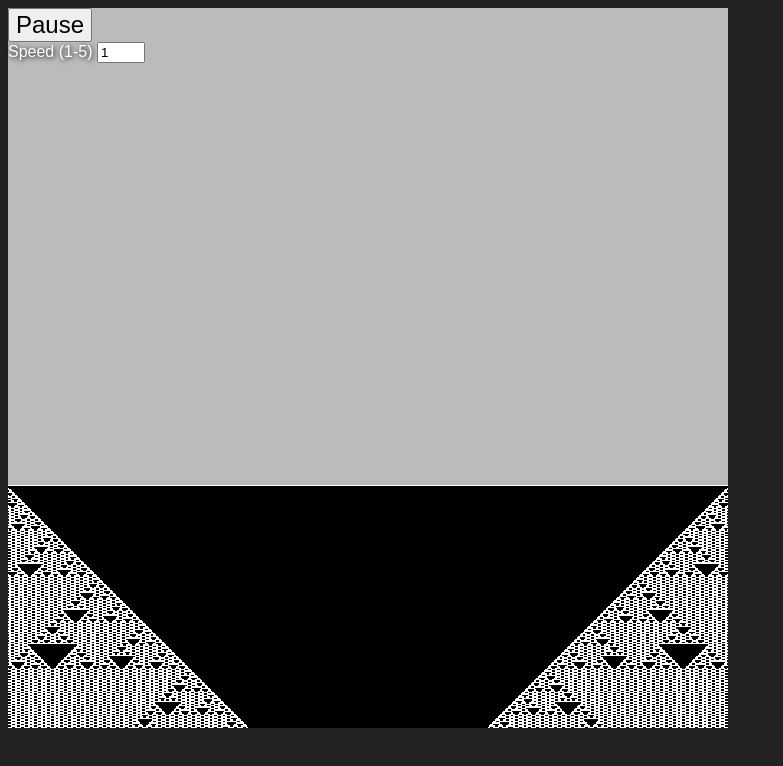
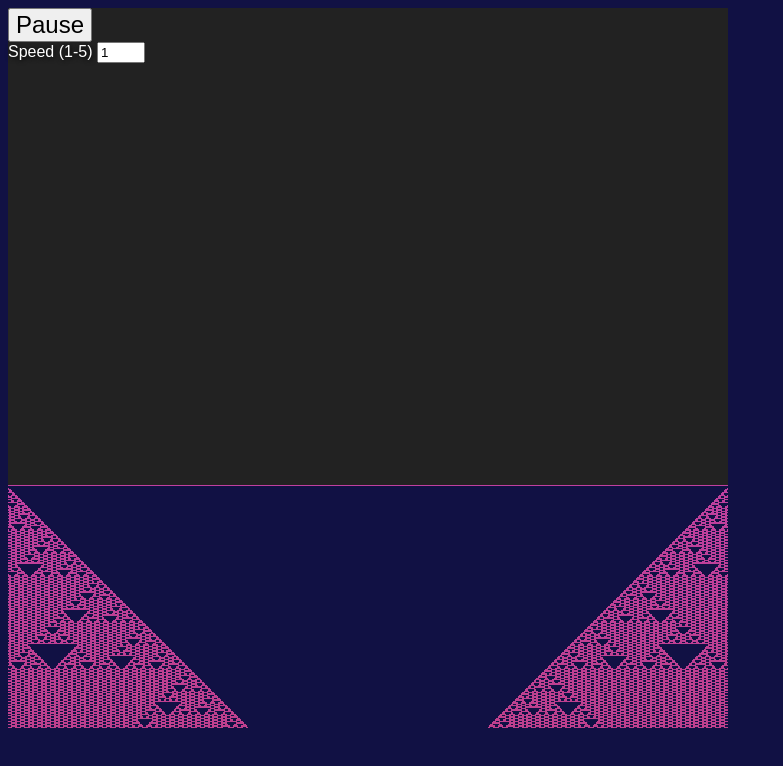
Before and after one commit to DavidClegg/1DCellularAutomata, a plain HTML site: page index.html in a window 1280 px wide. Both pictures are taken after a click on the button "Play". Shown: the whole page, without its empty margins (0-783 px from the left). Drawn offline with Linux system fonts and the light colour scheme.

Commit message:
I like these colours

```diff
--- a/script.js
+++ b/script.js
@@ -16,7 +16,10 @@ window.onload = () => {
 
 let game = new Array(width);
 game.fill(0); // Initialise the first line as all 0's
-let colours = ["white", "black"];
+let hue = 0;
+let hueDir = 1;
+let CC = `hsl(${hue}, 100%, 50%)`;
+let colours = [CC, "#114"];
 let rule = '10000001'.split("");
     /* Fun rules:
     [10110110] | 109 | Boxes
@@ -28,6 +31,18 @@ let rule = '10000001'.split("");
     */
 function update(){
     // create new array
+    if(hue > 90)
+    {
+      hueDir = -1
+      console.log("going down")
+    } else if (hue < 1)
+    {
+      hueDir = 1
+      console.log("going up")
+    }
+    hue = (hue+(hueDir/20));
+    CC = `hsl(${hue+315}, 50%, 50%)`;
+    colours = [CC, "#114"];
     // repeat
     for(let iteration = 0; iteration < speed; iteration++) // This controls the speed of the update by increasing the number of lines generated per update.
     {
--- a/style.css
+++ b/style.css
@@ -1,5 +1,5 @@
 body{
-  background: #222;
+  background: #114;
   font-family: sans-serif;
 }
 #controls{
@@ -14,7 +14,7 @@ body{
   text-shadow: 1px 1px 5px black;
 }
 canvas{
-    background: #bbb;
+    background: #222;
     transform: scale(1);
     image-rendering: pixelated;
 }
```
